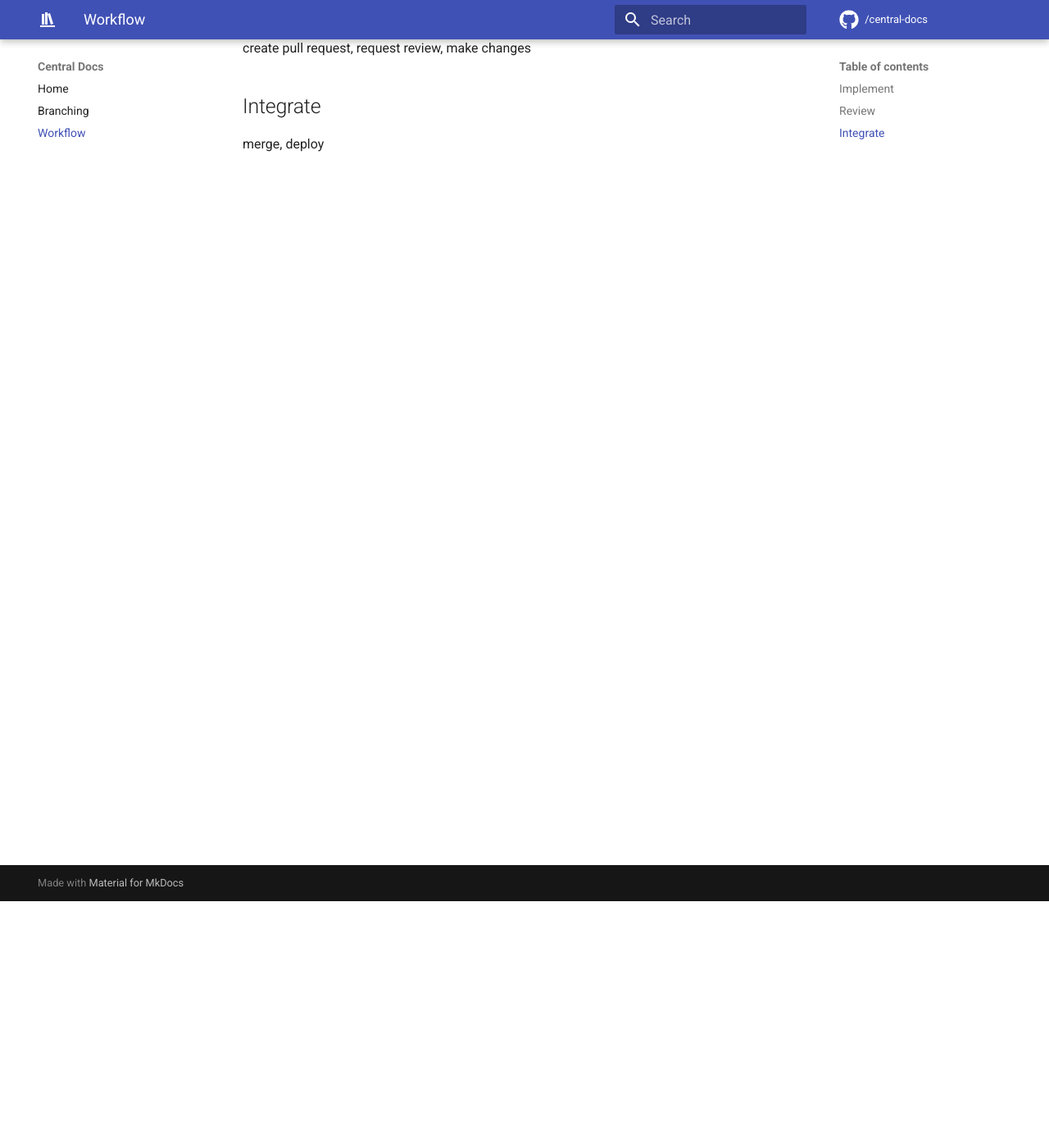
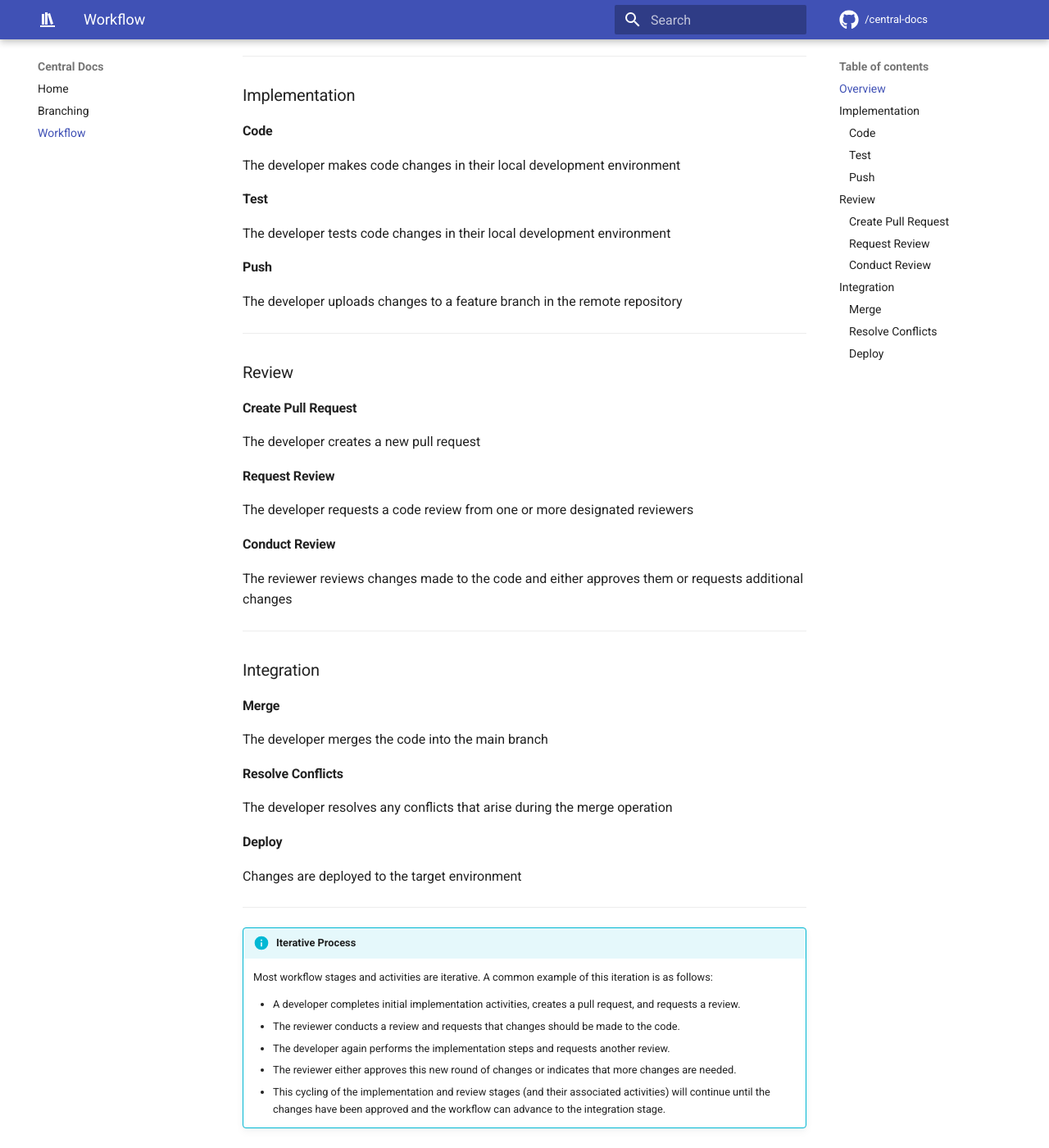
Before and after one commit to city-of-saint-louis/central-docs, an MkDocs documentation site: the page built from docs/workflow.md, in a window 1280 px wide and 1400 px high, scrolled down 301 px. Shown: the whole window at 82% size. Built offline with MkDocs 1.6.1 and Material for MkDocs 9.7.7, drawn with Linux system fonts in a browser that asks for light colours; comment, search, counter and statistics services are not loaded; some of the changed text lies outside the part shown.

Commit message:
Update the workflow page

```diff
--- a/docs/workflow.md
+++ b/docs/workflow.md
@@ -1,10 +1,41 @@
 # Workflow
 
-## Implement
-code, test, push
+### Overview
+Our workflow is an essential part of our functional collaborative environment, and can be broadly categorized into three stages: [Implementation](#implementation), [Review](#review), and [Integration](#integration).
 
-## Review
-create pull request, request review, make changes
+Each workflow stage consists of one or more activities that must be completed before moving to the next stage of the workflow.
+___
+### Implementation
+#### Code
+The developer makes code changes in their local development environment
+#### Test
+The developer tests code changes in their local development environment
+#### Push
+The developer uploads changes to a feature branch in the remote repository
+___
+### Review
+#### Create Pull Request
+The developer creates a new pull request
+#### Request Review
+The developer requests a code review from one or more designated reviewers
+#### Conduct Review
+The reviewer reviews changes made to the code and either approves them or requests additional changes
 
-## Integrate
-merge, deploy
+___
+### Integration
+#### Merge
+The developer merges the code into the main branch
+#### Resolve Conflicts
+The developer resolves any conflicts that arise during the merge operation
+#### Deploy
+Changes are deployed to the target environment
+
+___
+!!! info "Iterative Process"
+    Most workflow stages and activities are iterative. A common example of this iteration is as follows:
+
+    - A developer completes initial implementation activities, creates a pull request, and requests a review.
+    - The reviewer conducts a review and requests that changes should be made to the code.
+    - The developer again performs the implementation steps and requests another review.
+    - The reviewer either approves this new round of changes or indicates that more changes are needed.
+    - This cycling of the implementation and review stages (and their associated activities) will continue until the changes have been approved and the workflow can advance to the integration stage.
```
